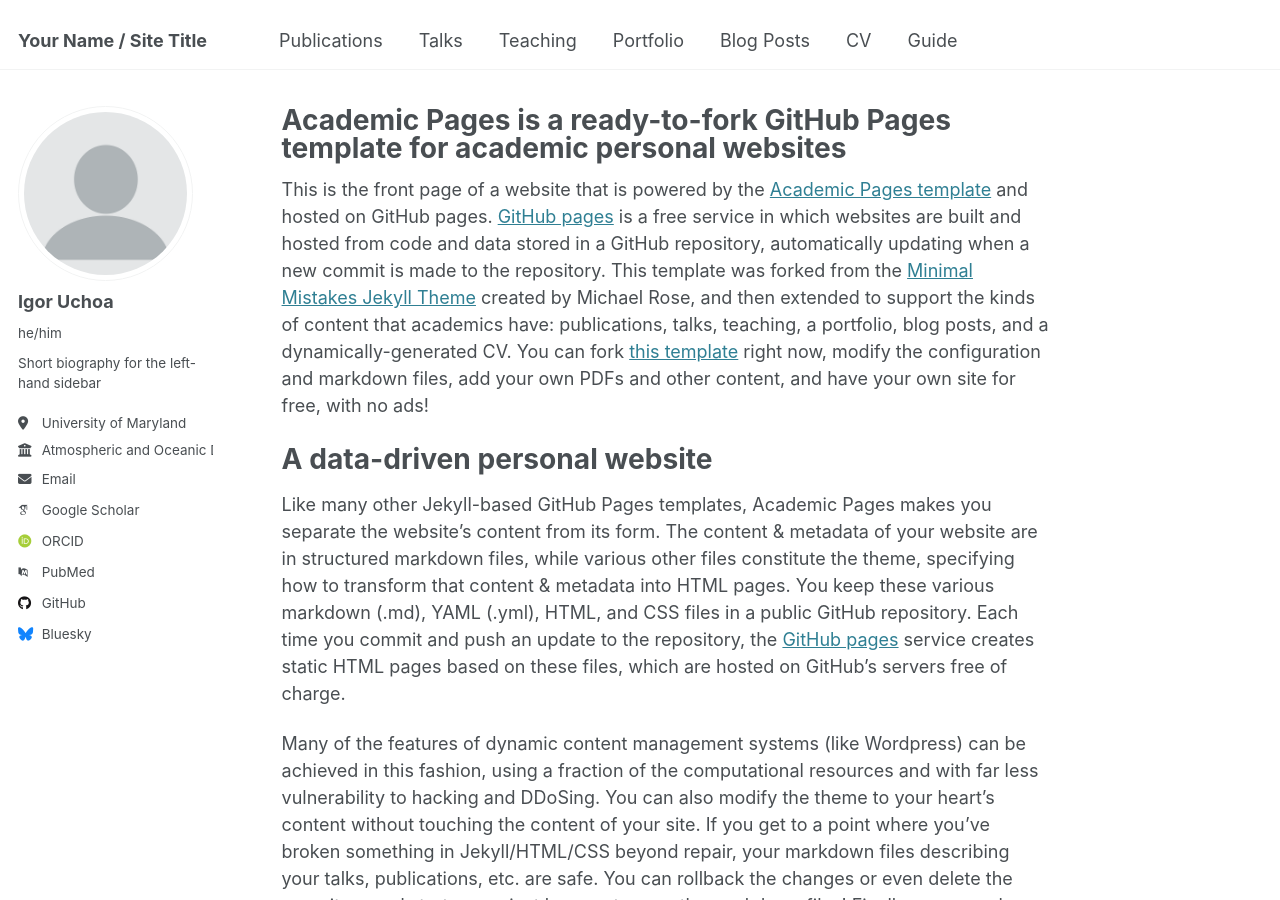
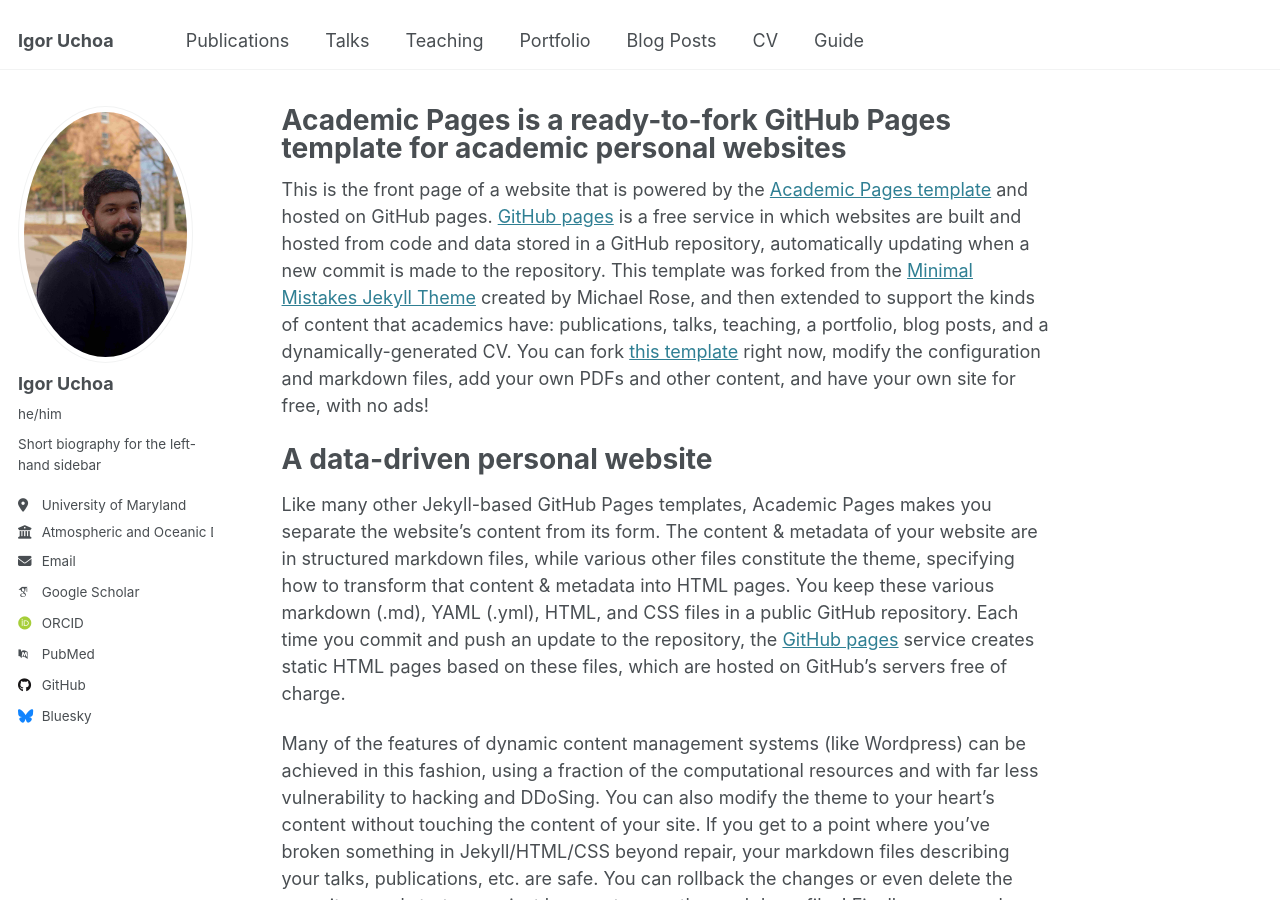
Before and after one commit to igoruchoa/igoruchoa.github.io, a Jekyll site: the page built from _pages/about.md, in a window 1280 px wide and 900 px high. Built offline with Jekyll 4.4.1, drawn with Linux system fonts in a browser that asks for light colours; some web fonts are replaced.

Commit message:
Update _config.yml

```diff
--- a/_config.yml
+++ b/_config.yml
@@ -9,10 +9,10 @@
 # Basic Site Settings
 locale                   : "en-US"
 site_theme               : "default"
-title                    : "Your Name / Site Title"
+title                    : "Igor Uchoa"
 title_separator          : "-"
 name                     : &name "Igor Uchoa"
-description              : &description "PhD Student"
+description              : &description "I am a Ph.D. student in the Atmospheric and Oceanic Sciences department at the University of Maryland, College Park, in Dr. Jacob Wenegrat’s group. My work is focused on air-sea interaction at submesoscale using observations and coupled model simulations. "
 url                      : https://igoruchoa.github.io # the base hostname & protocol for your site e.g. "https://[your GitHub username].github.io"
 baseurl                  : "" # the subpath of your site, e.g. "/blog"
 repository               : "igoruchoa/igoruchoa.github.io"
@@ -22,7 +22,7 @@ repository               : "igoruchoa/igoruchoa.github.io"
 #               Additional customization can be done by editing /_includes/author-profile.html
 author:
   # Biographic information
-  avatar           : "profile.png"
+  avatar           : "igoruf_photo.jpeg"
   name             : "Igor Uchoa"
   pronouns         : "he/him"# example: "she/her"
   bio              : "Short biography for the left-hand sidebar"
```
